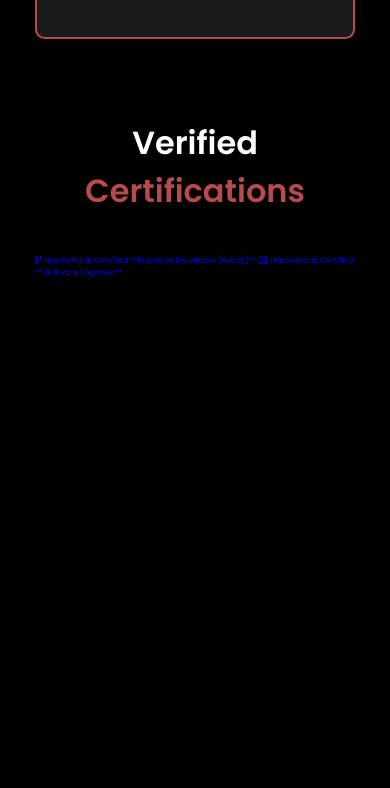
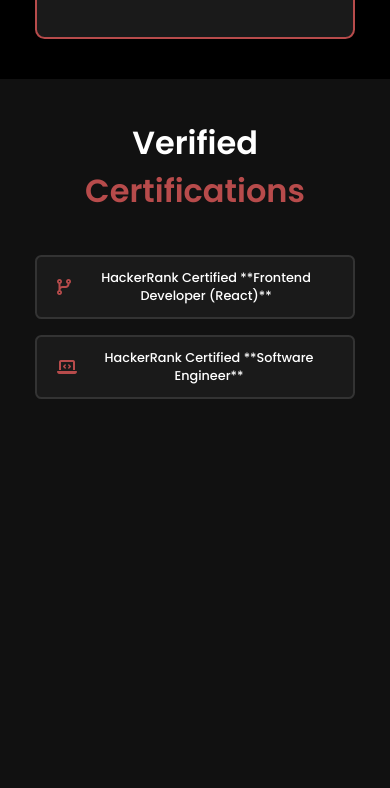
Before and after one commit to prithviraj1712/-my-portfolio, a plain HTML site: page index.html in a window 390 px wide. Shown: the part 2736-3524 px from the top of the page. Drawn offline with Linux system fonts and the light colour scheme; a script that the page names is missing.

Commit message:
Update style.css

```diff
--- a/style.css
+++ b/style.css
@@ -134,7 +134,7 @@
     color: black;
     transform: scale(1.3) translateY(-5px);
     background-color: #b74b4b;
-    box-shadow: 0  0 25px #b74b4b;
+    box-shadow: 0 0 25px #b74b4b;
 }
 
 .btn{
@@ -227,7 +227,7 @@
     text-align: center;
 }
 
-/* ===== Services Section ===== */
+/* ===== Services Section (Alternating Background: #111) ===== */
 .services {
     background-color: #111;
 }
@@ -272,7 +272,7 @@
     box-shadow: 0 0 25px rgba(183, 75, 75, 0.6);
 }
 
-/* ===== Skills Section ===== */
+/* ===== Skills Section (Alternating Background: black) ===== */
 .skills {
     background-color: black;
 }
@@ -332,13 +332,57 @@
     border-radius: 0.5rem;
 }
 
-/* ===== Education & Experience Section ===== */
-.education, .experience {
+/* ===== Certifications Section (Alternating Background: #111) ===== */
+.certifications {
     background-color: #111;
 }
 
+.certifications-container {
+    display: flex;
+    flex-wrap: wrap;
+    justify-content: center;
+    gap: 2rem;
+    margin-top: 3rem;
+}
+
+.cert-link {
+    display: inline-flex;
+    align-items: center;
+    padding: 1.5rem 2.5rem;
+    background-color: #1a1a1a;
+    color: white;
+    border: 2px solid #333;
+    border-radius: 0.8rem;
+    font-size: 1.6rem;
+    font-weight: 500;
+    transition: 0.3s ease;
+    text-align: center;
+    max-width: 450px;
+}
+
+.cert-link i {
+    color: #b74b4b;
+    font-size: 2rem;
+    margin-right: 1rem;
+}
+
+.cert-link:hover {
+    color: #b74b4b;
+    border: 2px solid #b74b4b;
+    transform: translateY(-5px);
+    box-shadow: 0 0 20px rgba(183, 75, 75, 0.4);
+    background-color: #161616;
+}
+
+
+/* ===== Education Section (Alternating Background: black) ===== */
+.education {
+    background-color: black;
+}
+
+/* ===== Experience Section (Alternating Background: #111) ===== */
 .experience {
-    background-color: black;
+    background-color: #111;
 }
 
 .timeline-container {
@@ -442,9 +486,9 @@
     line-height: 1.6;
 }
 
-/* ===== Contact Section ===== */
+/* ===== Contact Section (Alternating Background: black) ===== */
 .contact {
-    background-color: #111;
+    background-color: black;
 }
 
 .contact-container {
@@ -559,6 +603,16 @@
         grid-template-columns: 1fr;
     }
 
+    .certifications-container {
+        flex-direction: column;
+        align-items: center;
+    }
+
+    .cert-link {
+        width: 100%;
+        max-width: 400px;
+    }
+
     .timeline-container::after {
         left: 31px;
     }
@@ -574,7 +628,7 @@
         left: 0;
     }
 
-    .timeline-item::after {
+    .timeline-item:nth-child(even)::after {
         left: 15px;
     }
 }
```
